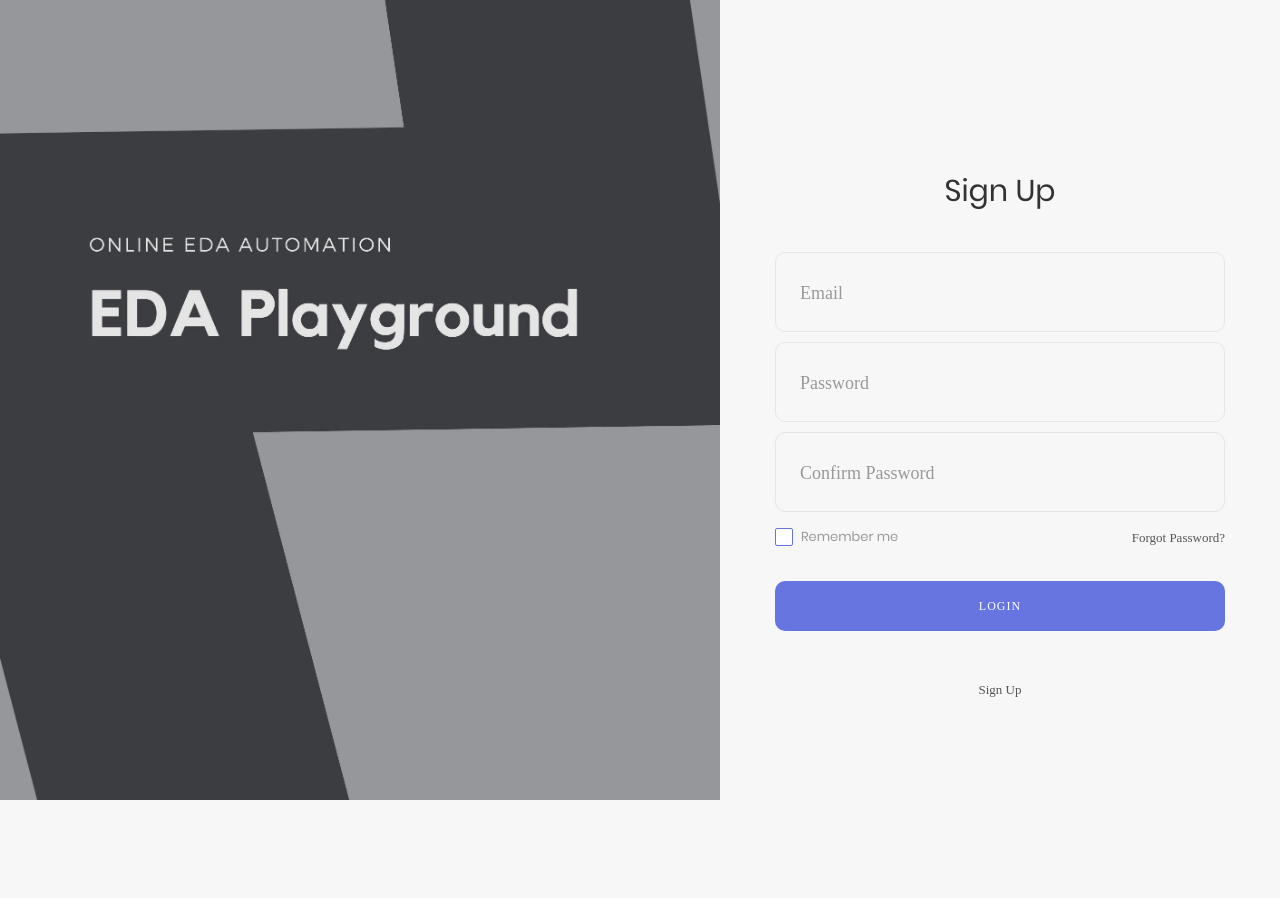
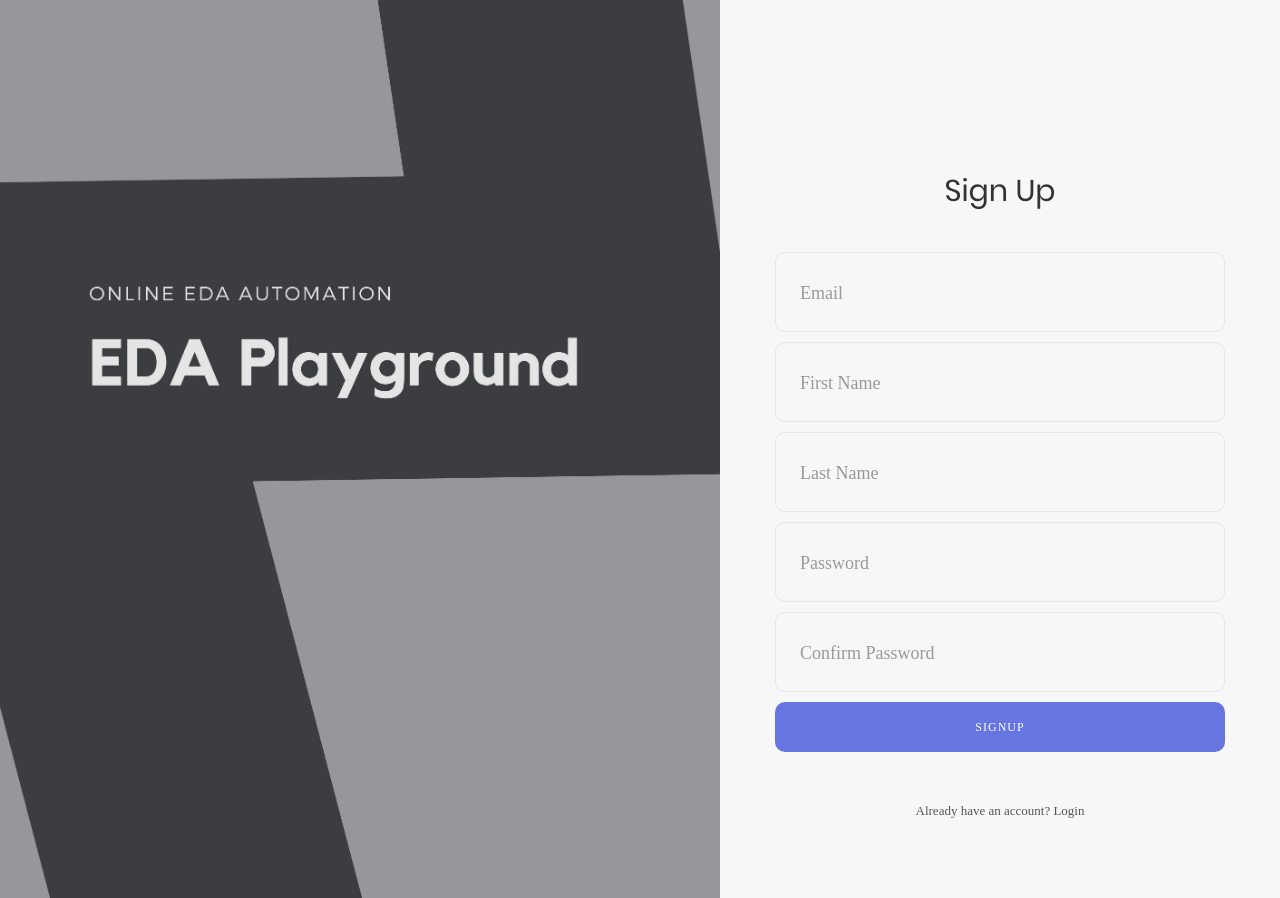
Before and after one commit to SunnyTamang/OnlineEDAAutomation, a Flask app: page /sign-up in a window 1280 px wide. Before the commit the page ends 800 px from the top, so only its background shows below. Run offline with Flask 2, Linux system fonts and the light colour scheme; some libraries are stand-ins or nearby versions; some web fonts are replaced.

Commit message:
Signup page added

```diff
--- a/main/routes.py
+++ b/main/routes.py
@@ -3,7 +3,7 @@
 main = Blueprint('main', __name__)
 
 @main.route('/')
-def home():
+def login():
     return render_template('login.html')
 
 @main.route('/sign-up')
--- a/templates/signup.html
+++ b/templates/signup.html
@@ -44,6 +44,16 @@
 						<span class="label-input100">Email</span>
 					</div>
 
+                    <div class="wrap-input100 validate-input" data-validate = "Valid name is required">
+						<input class="input100" type="text" name="firstname">
+						<span class="focus-input100"></span>
+						<span class="label-input100">First Name</span>
+					</div>
+                    <div class="wrap-input100 validate-input" data-validate = "Valid name is required">
+						<input class="input100" type="text" name="lastname">
+						<span class="focus-input100"></span>
+						<span class="label-input100">Last Name</span>
+					</div>
 
 					<div class="wrap-input100 validate-input" data-validate="Password is required">
 						<input class="input100" type="password" name="pass">
@@ -57,7 +67,7 @@
 						<span class="label-input100">Confirm Password</span>
 					</div>
 
-					<div class="flex-sb-m w-full p-t-3 p-b-32">
+					<!-- <div class="flex-sb-m w-full p-t-3 p-b-32">
 						<div class="contact100-form-checkbox">
 							<input class="input-checkbox100" id="ckb1" type="checkbox" name="remember-me">
 							<label class="label-checkbox100" for="ckb1">
@@ -70,18 +80,18 @@
 								Forgot Password?
 							</a>
 						</div>
-					</div>
+					</div> -->
 
 
 					<div class="container-login100-form-btn">
 						<button class="login100-form-btn">
-							Login
+							Signup
 						</button>
 					</div>
 
 					<div class="text-center p-t-46 p-b-20">
-						<a href="#"><span class="txt1 stretched-link">
-							Sign Up</a>
+						<a href={{ url_for('main.login') }}><span class="txt1 stretched-link">
+							Already have an account? Login</a>
 						</span>
 					</div>
 
```
